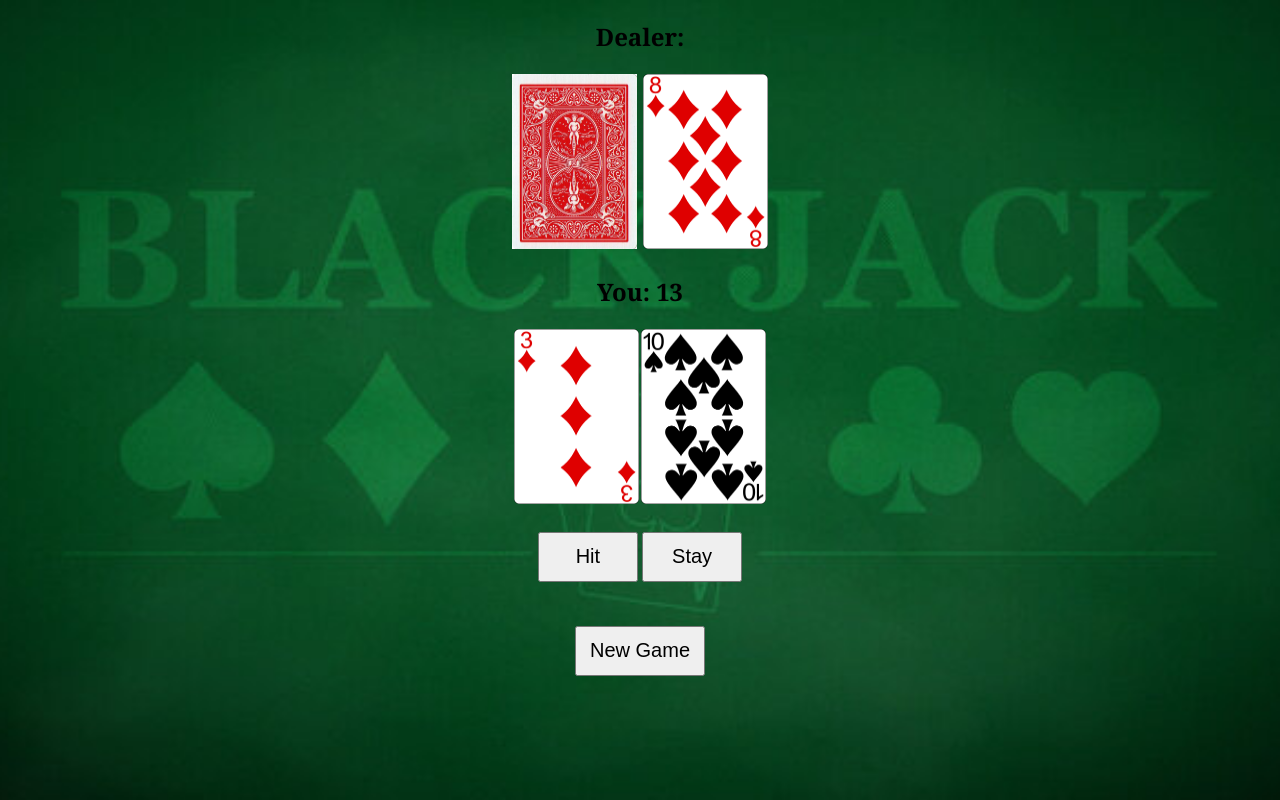
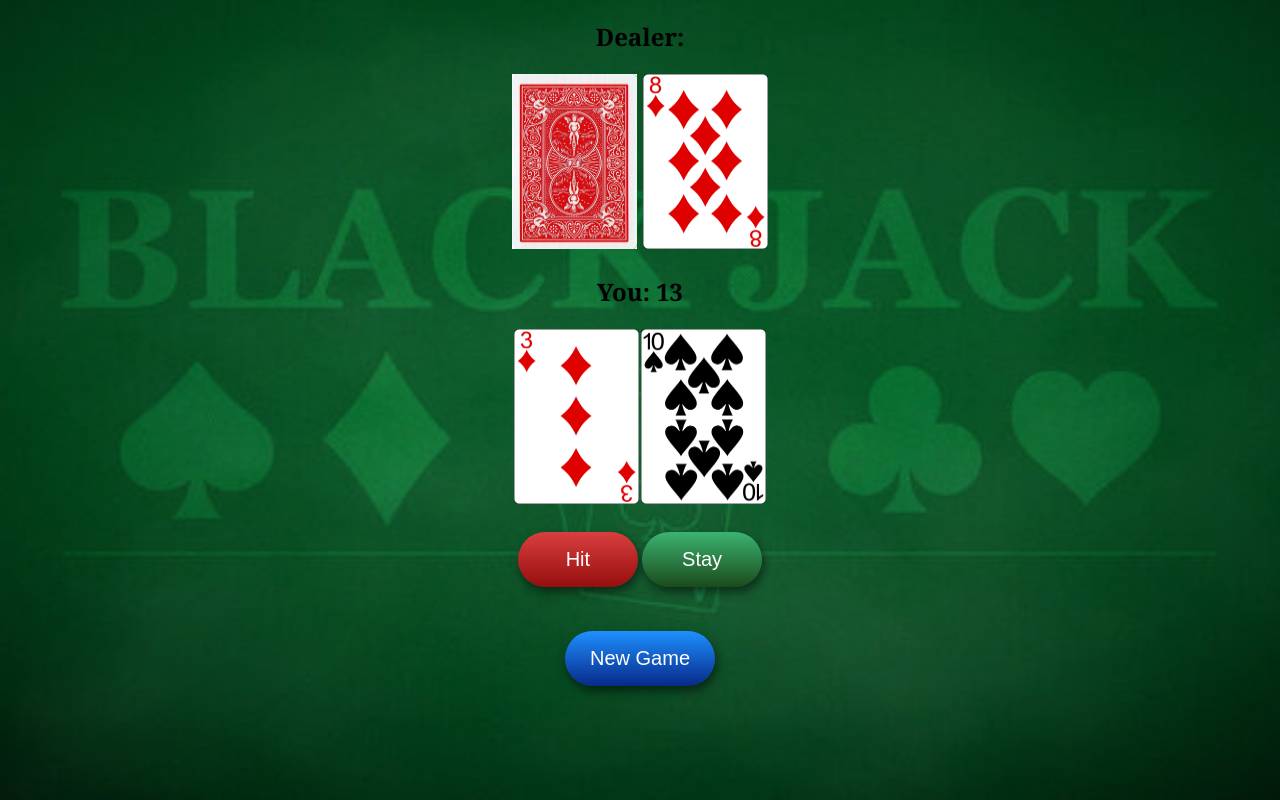
Before and after one commit to chsiang426/BJgame-web, a plain HTML site: page index.html in a window 1280 px wide. Drawn offline with Linux system fonts and the light colour scheme.

Commit message:
modify css

```diff
--- a/index.css
+++ b/index.css
@@ -19,25 +19,110 @@ body {
     margin: 1px;
 }
 
-#hit{
-    width: 100px;
-    height: 50px;
-    font-size:20px;
-}
+#hit {
+    width: 120px;
+    height: 55px;
+    border-radius: 28px;
+    font-size: 20px;
+    background: linear-gradient(to bottom, #d93f3f 0%,#960e0e 100%);
+    color: white;
+    border: none;
+    box-shadow: 2px 5px 10px rgba(0,0,0,0.5);
+    transition: all 0.2s ease;
+  }
 
-#stay{
-    width: 100px;
-    height: 50px;
-    font-size:20px;
-}
+  #hit:hover {
+    transform: translateY(-2px);
+    box-shadow: 2px 8px 15px rgba(0,0,0,0.7);
+  }
 
-#new-game{
-    width: 130px;
-    height: 50px;
-    font-size:20px;
-}
+  #hit:active {
+    transform: translateY(3px);
+    box-shadow: 1px 3px 5px rgba(0,0,0,0.7);
+  }
 
-#results{
-    font-size: 40px;
-    color: rgb(213, 55, 55);
-}
+
+  #stay {
+    width: 120px;
+    height: 55px;
+    border-radius: 28px;
+    font-size: 20px;
+    background: linear-gradient(to bottom, #3cb371 0%,#1b4b1b 100%);
+    color: white;
+    border: none;
+    box-shadow: 2px 5px 10px rgba(0,0,0,0.5);
+    transition: all 0.2s ease;
+  }
+
+  #stay:hover {
+    transform: translateY(-2px);
+    box-shadow: 2px 8px 15px rgba(0,0,0,0.7);
+  }
+
+  #stay:active {
+    transform: translateY(3px);
+    box-shadow: 1px 3px 5px rgba(0,0,0,0.7);
+  }
+
+
+  #new-game {
+    width: 150px;
+    height: 55px;
+    border-radius: 28px;
+    font-size: 20px;
+    background: linear-gradient(to bottom, #1e90ff 0%,#08298a 100%);
+    color: white;
+    border: none;
+    box-shadow: 2px 5px 10px rgba(0,0,0,0.5);
+    transition: all 0.2s ease;
+  }
+
+  #new-game:hover {
+    transform: translateY(-2px);
+    box-shadow: 2px 8px 15px rgba(0,0,0,0.7);
+  }
+
+  #new-game:active {
+    transform: translateY(3px);
+    box-shadow: 1px 3px 5px rgba(0,0,0,0.7);
+  }
+
+  #results {
+
+    font-size: 35px;
+
+    background: #d93f3f;
+    background-image: linear-gradient(45deg, rgba(0,0,0,0.1) 25%, transparent 25%, transparent 50%, rgba(0,0,0,0.1) 50%, rgba(0,0,0,0.1) 75%, transparent 75%, transparent);
+    background-size: 4px 4px;
+
+    color: white;
+
+    text-shadow:
+      0 0 5px #960e0e,
+      0 0 10px #960e0e,
+      0 0 20px #960e0e,
+      0 0 40px #960e0e,
+      0 0 80px #960e0e,
+      0 0 90px #960e0e;
+
+    animation: flicker 1.5s infinite alternate;
+
+  }
+
+  @keyframes flicker {
+    0%, 18%, 22%, 25%, 53%, 57%, 100% {
+      text-shadow:
+        0 0 4px #fff,
+        0 0 11px #fff,
+        0 0 19px #fff,
+        0 0 40px #d93f3f,
+        0 0 80px #d93f3f,
+        0 0 90px #d93f3f,
+        0 0 100px #d93f3f,
+        0 0 150px #d93f3f;
+    }
+
+    20%, 24%, 55% {
+      text-shadow: none;
+    }
+  }
```
Also changed, not shown: index.js (+4 -4 lines).
